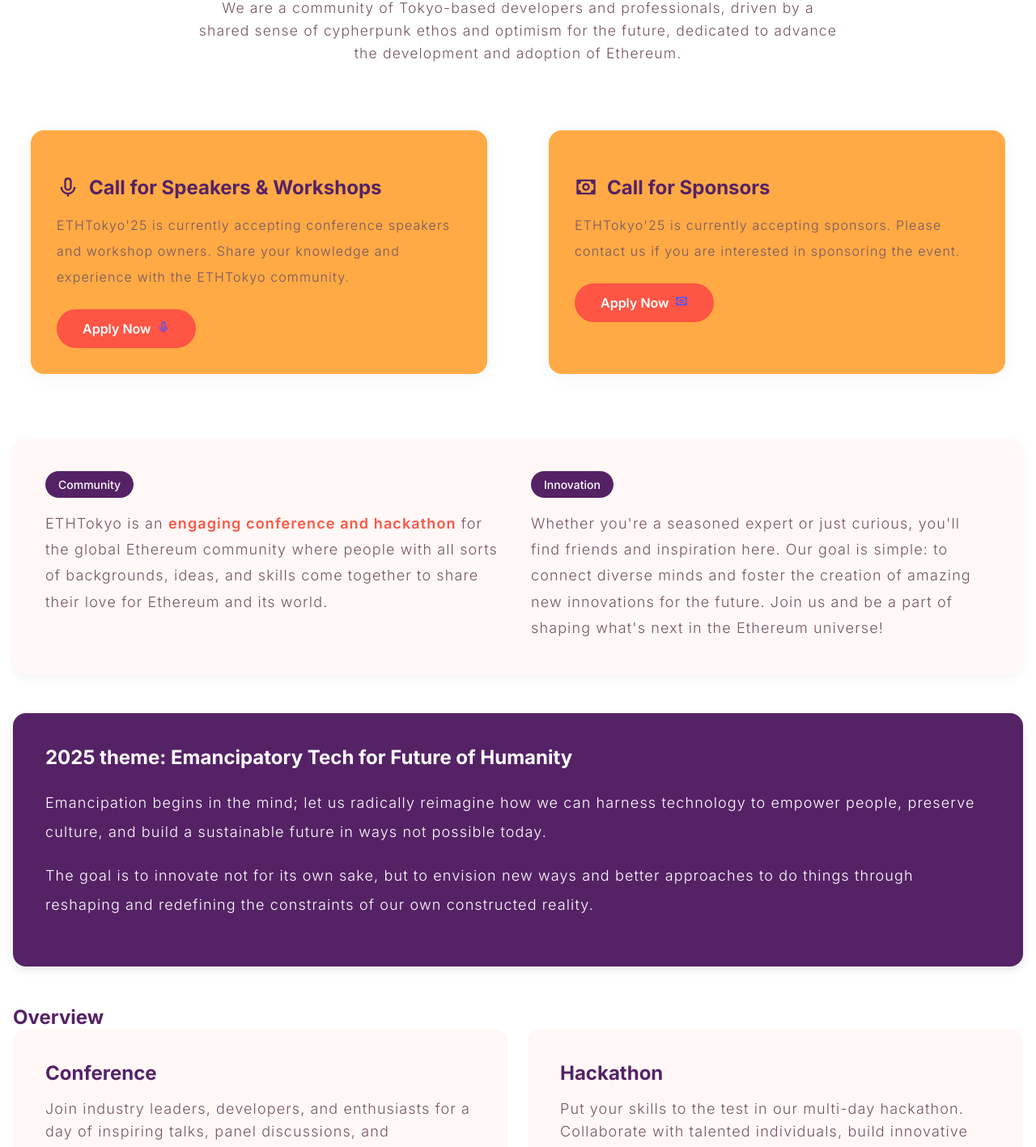
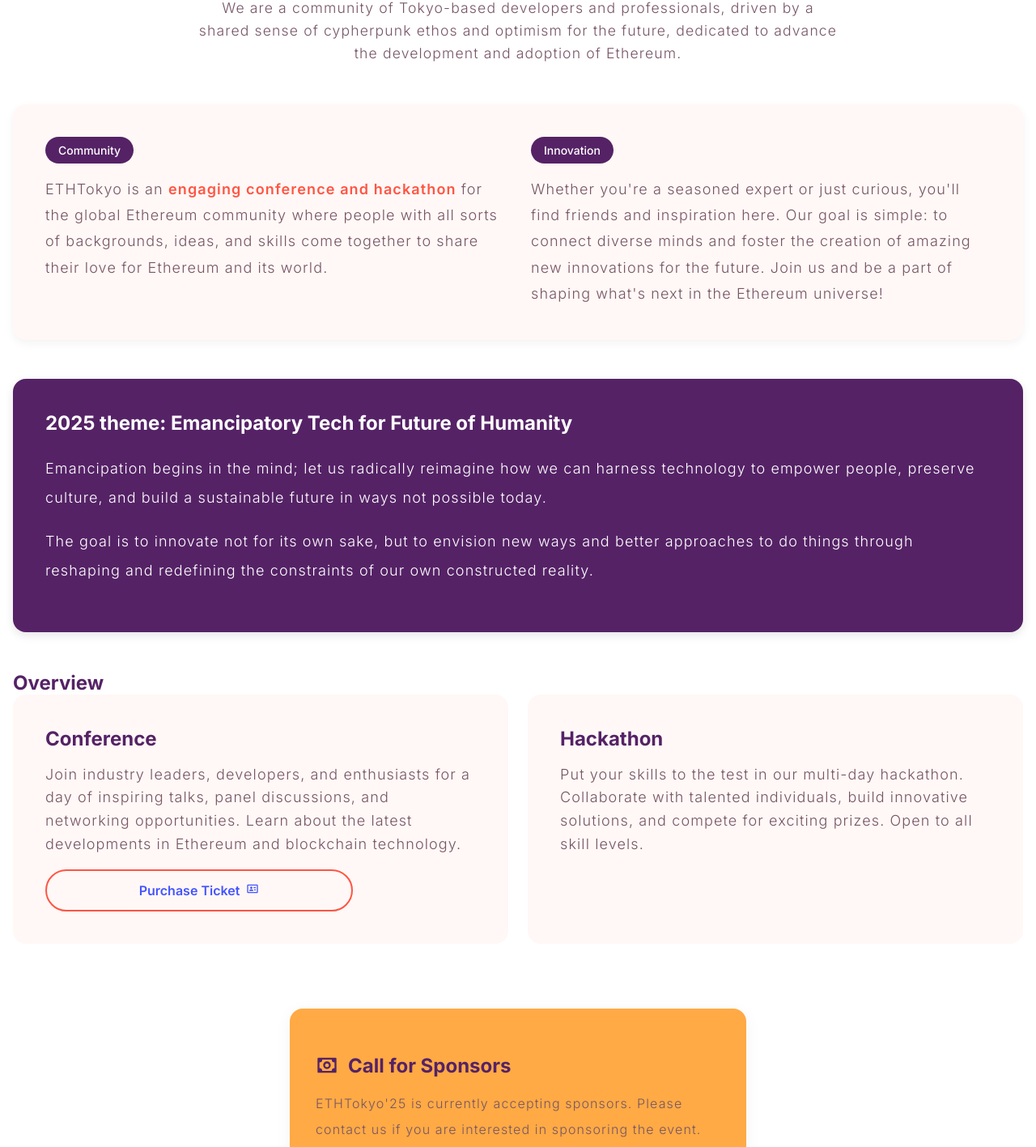
Before and after one commit to ethereumjp/ethtokyo-website, a Next.js app: page / in a window 1280 px wide. Shown: the part 1018-2435 px from the top of the page at 81% size. Built offline with nearby package versions, Linux system fonts and the light colour scheme.

Commit message:
update buttons

```diff
--- a/src/components/organisms/AboutSection.tsx
+++ b/src/components/organisms/AboutSection.tsx
@@ -4,7 +4,7 @@ import { mq } from "@/themes/settings/breakpoints";
 import { brand, info, neutral } from "@/themes/settings/color";
 import { css } from "@emotion/react";
 import type { FC } from "react";
-import { BiMicrophone, BiMoney } from "react-icons/bi";
+import { BiIdCard, BiMicrophone, BiMoney } from "react-icons/bi";
 
 const AboutSection: FC = () => {
   const sectionStyle = css`
@@ -126,7 +126,6 @@ const AboutSection: FC = () => {
           description="We are a community of Tokyo-based developers and professionals, driven by a shared sense of cypherpunk ethos and optimism for the future, dedicated to advance the development and adoption of Ethereum."
         />
         <div css={contentContainerStyle}>
-          <Temp_formSection />
           {/* What's ETHTokyo */}
           <div css={aboutCardStyle}>
             <div css={aboutContentStyle}>
@@ -186,6 +185,31 @@ const AboutSection: FC = () => {
                   opportunities. Learn about the latest developments in Ethereum
                   and blockchain technology.
                 </p>
+                <Button
+                  css={css`
+                  max-width: 312px;
+                  max-height: 44px;
+                `}
+                  href="https://app.moongate.id/e/ethtokyo2025"
+                  external
+                  variant="outline"
+                  icon={<BiIdCard />}
+                >
+                  <span css={css``}>Purchase Ticket</span>
+                </Button>
+
+                {/* <Button
+                  css={css`
+                    max-width: 312px;
+                    max-height: 44px;
+                  `}
+                  href="https://speak.ethtokyo.org/conference-2025/submit"
+                  external
+                  variant="outline"
+                  icon={<BiMicrophone />}
+                >
+                  <span css={css``}>Speaker apply</span>
+                </Button> */}
               </div>
               <div css={overviewCardStyle}>
                 <h4 css={overviewTitleStyle}>Hackathon</h4>
@@ -195,9 +219,22 @@ const AboutSection: FC = () => {
                   solutions, and compete for exciting prizes. Open to all skill
                   levels.
                 </p>
+                <div
+                  className="apply-button"
+                  data-hackathon-slug="ethtokyo"
+                  data-button-theme="dark-inverted"
+                  style={{ height: "44px", width: "312px" }}
+                  css={css`
+                    width: auto;
+                    height: auto;
+                    max-width: 100%;
+                  `}
+                />
               </div>
             </div>
           </div>
+
+          <Temp_formSection />
         </div>
       </div>
     </section>
@@ -220,25 +257,25 @@ export const Temp_formSection = () => {
       }
     `}
     >
-      <div css={temp_formSectionStyle}>
+      {/* <div css={temp_formSectionStyle}>
         <h3 css={temp_formHeadingStyle}>
-          <BiMicrophone size={28} />
-          Call for Speakers & Workshops
+          <BiIdCard size={28} />
+          Event Ticket
         </h3>
         <p css={temp_formDescriptionStyle}>
-          ETHTokyo'25 is currently accepting conference speakers and workshop
-          owners. Share your knowledge and experience with the ETHTokyo
-          community.
+          When you purchase your ticket, it will be sent to your wallet as
+          an NFT. This NFT will be recorded on the blockchain, serving as
+          permanent proof of your participation in this event.
         </p>
         <Button
-          href="https://speak.ethtokyo.org/conference-2025/submit"
+          href="https://app.moongate.id/e/ethtokyo2025"
           external
           size="medium"
-          icon={<BiMicrophone />}
+          icon={<BiIdCard />}
         >
-          <span css={css`color: ${neutral.White};`}>Apply Now</span>
+          <span css={css`color: ${neutral.White};`}>Get Ticket</span>
         </Button>
-      </div>
+      </div> */}
 
       <div css={temp_formSectionStyle}>
         <h3 css={temp_formHeadingStyle}>
@@ -253,9 +290,10 @@ export const Temp_formSection = () => {
           href="https://ethtokyo.deform.cc/25-sponsor-application"
           external
           size="medium"
+          variant="primary"
           icon={<BiMoney />}
         >
-          <span css={css`color: ${neutral.White};`}>Apply Now</span>
+          <span css={css`color: ${neutral.White};`}>Sponsor event</span>
         </Button>
       </div>
     </div>
--- a/src/components/organisms/ConferenceSection.tsx
+++ b/src/components/organisms/ConferenceSection.tsx
@@ -265,6 +265,7 @@ const ConferenceSection: FC = () => {
             href={speakerFormUrl}
             external
             size="medium"
+            variant="outline"
             icon={<BiMicrophone />}
           >
             Apply Now
--- a/src/components/organisms/TracksSection.tsx
+++ b/src/components/organisms/TracksSection.tsx
@@ -93,6 +93,15 @@ const TracksSection: FC = () => {
           title="Hackathon Official Tracks"
           description="Join one of our official tracks and compete for prizes while building the future of Ethereum."
         />
+
+        <div style={{ display: "flex", justifyContent: "center" }}>
+          <div
+            className="apply-button"
+            data-hackathon-slug="ethtokyo"
+            data-button-theme="light"
+            style={{ height: "44px", maxWidth: "312px" }}
+          />
+        </div>
 
         <div css={tracksContainerStyle}>
           {tracksData.map((track) => (
--- a/src/pages/index.tsx
+++ b/src/pages/index.tsx
@@ -11,13 +11,23 @@ import TracksSection from "@/components/organisms/TracksSection";
 import VenueSection from "@/components/organisms/VenueSection";
 import type { PageProps } from "@/types";
 import type { NextPage } from "next";
+import { useEffect } from "react";
 
 const Page: NextPage<PageProps> = ({ params, searchParams }) => {
+  useEffect(() => {
+    const script = document.createElement("script");
+    script.src = "https://apply.devfolio.co/v2/sdk.js";
+    script.async = true;
+    script.defer = true;
+    document.body.appendChild(script);
+    return () => {
+      document.body.removeChild(script);
+    };
+  }, []);
   return (
     <Layout pageTitle="ETHTokyo 2025">
       <HeroSection />
       <AboutSection />
-      <TicketSection />
       <ConferenceSection />
       <TracksSection />
       <ScheduleSection />
```
